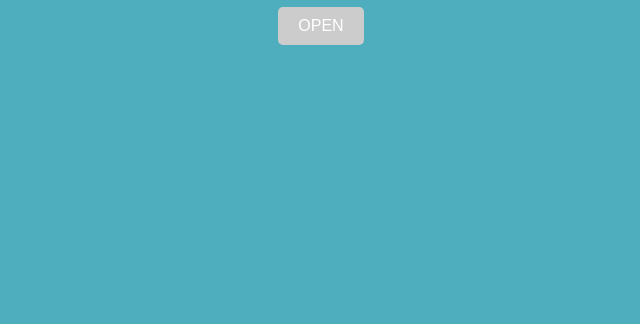
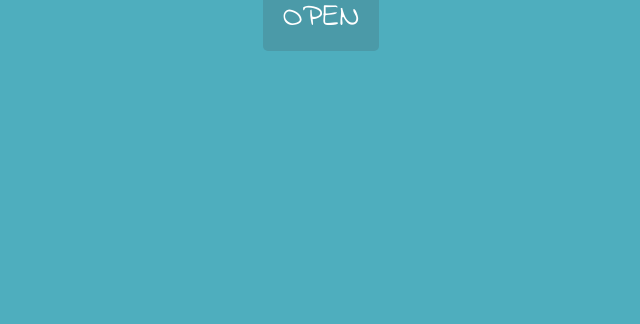
Before and after one commit to Soumajit-Roy/Birthday-Surprise-Counter-Card, a plain HTML site: page Index.html in a window 1280 px wide. Shown: the part 476-800 px from the top of the page, without its empty margins (319-959 px from the left). Drawn offline with Linux system fonts and the light colour scheme.

Commit message:
customized the button

```diff
--- a/Index.html
+++ b/Index.html
@@ -10,12 +10,15 @@
 <link href="https://fonts.googleapis.com/css2?family=Indie+Flower&display=swap" rel="stylesheet">
 </head>
 <body>
-    <div id="countdown">
+<div id="countdown">
     <div id="days"></div>
     <div id="hours"></div>
     <div id="minutes"></div>
     <div id="seconds"></div>
-<button id="redirectBtn" disabled>OPEN</button>
+</div>
+<div id="buttonContainer">
+  <button id="redirectBtn" disabled>OPEN</button>
+</div>
 <script src="script.js"></script> <!-- Link to external JavaScript file -->
 </body>
 </html>
--- a/script.js
+++ b/script.js
@@ -24,7 +24,7 @@ var x = setInterval(function() {
   // If the countdown is over, display a message
   if (distance < 0) {
     clearInterval(x);
-    document.getElementById("countdown").innerHTML = "EXPIRED";
+    document.getElementById("countdown").innerHTML = "XYZ";
     document.getElementById("redirectBtn").disabled = false;
   }
 }, 1000);
--- a/styles.css
+++ b/styles.css
@@ -12,8 +12,8 @@ body {
 }
 
 #redirectBtn {
-    font-family: Arial, sans-serif; /* Change the font family */
-    font-size: 1rem;
+    font-family: "Indie Flower", cursive; /* Change the font family */
+    font-size: 2rem;
     background-color: #4CAF50; /* Green background color */
     color: white;
     padding: 10px 20px;
@@ -24,10 +24,10 @@ body {
 }
 
 #redirectBtn:hover {
-    background-color: #45a049; /* Darker green background color on hover */
+    background-color: #c78926; /* Darker green background color on hover */
 }
 
 #redirectBtn:disabled {
-    background-color: #ccc; /* Grey background color when disabled */
+    background-color: #4b9aa8; /* Grey background color when disabled */
     cursor: not-allowed;
 }
```
